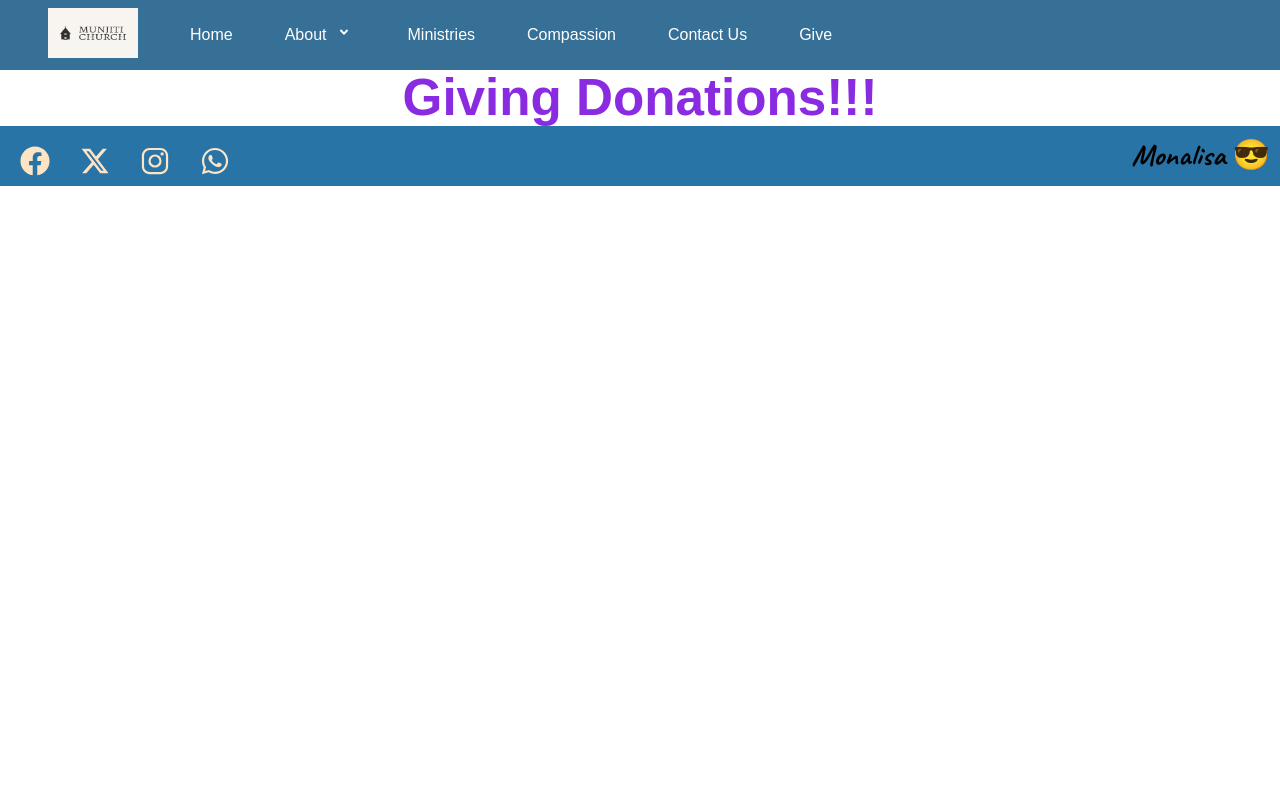
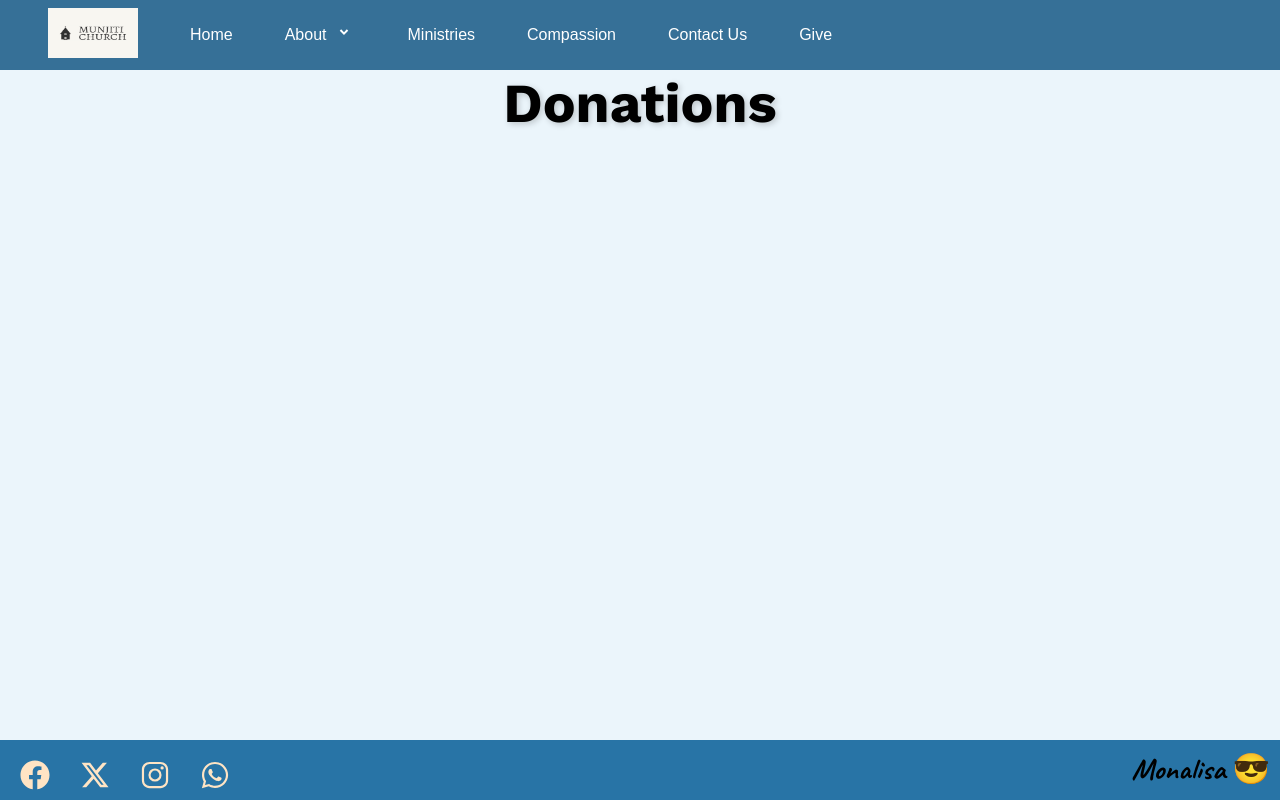
Before and after one commit to monalisasabina/munjiti-frontend, a React (Vite) app: page /give in a window 1280 px wide. Built offline with nearby package versions, Linux system fonts and the light colour scheme.

Commit message:
working on give page

```diff
--- /dev/null
+++ b/src/pages/give.css
@@ -0,0 +1,39 @@
+.give_cont{
+    background-color: #ebf5fb ;
+    background-size: cover;
+    height: 100vh;
+    width: 100%;
+    display: flex;
+    justify-content: center; /* Optional: horizontally center the content*/
+    flex: 1;
+    flex-direction: row;
+    flex-wrap: wrap;
+    gap: 40px;
+    font-family: "Work Sans", sans-serif;
+}
+
+.give_title{
+   color: black;
+   justify-content: center;
+   text-align: center;
+   font-family: "Work Sans", sans-serif;
+   font-size: 55px;
+   flex-wrap: wrap;
+   font-weight: 700;
+   line-height: 1.2;
+   text-shadow: 2px 2px 6px rgba(0, 0, 0, 0.2);
+   padding: 0 20px;
+
+   /* ANIMATION */
+   opacity: 0;
+   transform: translateY(40px);
+   animation: slideFadeIn 1.5s ease-out forwards;
+}
+
+/* ANIMATION */
+@keyframes slideFadeIn {
+  to {
+    opacity: 1;
+    transform: translateY(0);
+  }
+}
--- a/src/pages/give.jsx
+++ b/src/pages/give.jsx
@@ -1,9 +1,15 @@
+import './give.css'
+
 function Give(){
 
     return(
-        <>
-           <h1>Giving Donations!!!</h1>
-        </>
+
+        <div className="give_cont">
+
+            <h1 className='give_title'>Donations</h1>
+
+        </div>
+
     )
 }
 
```
